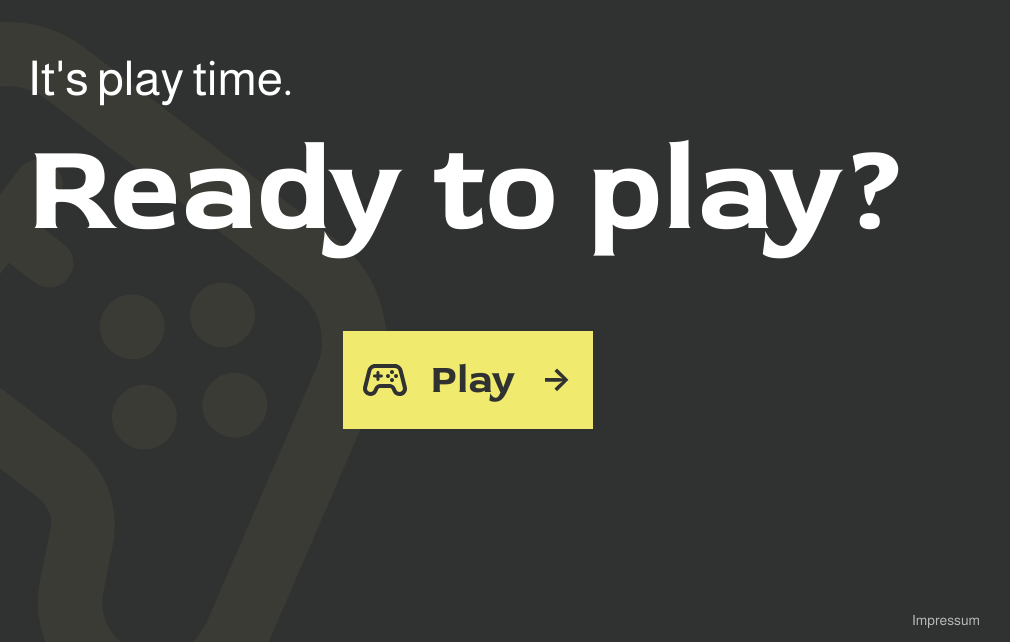
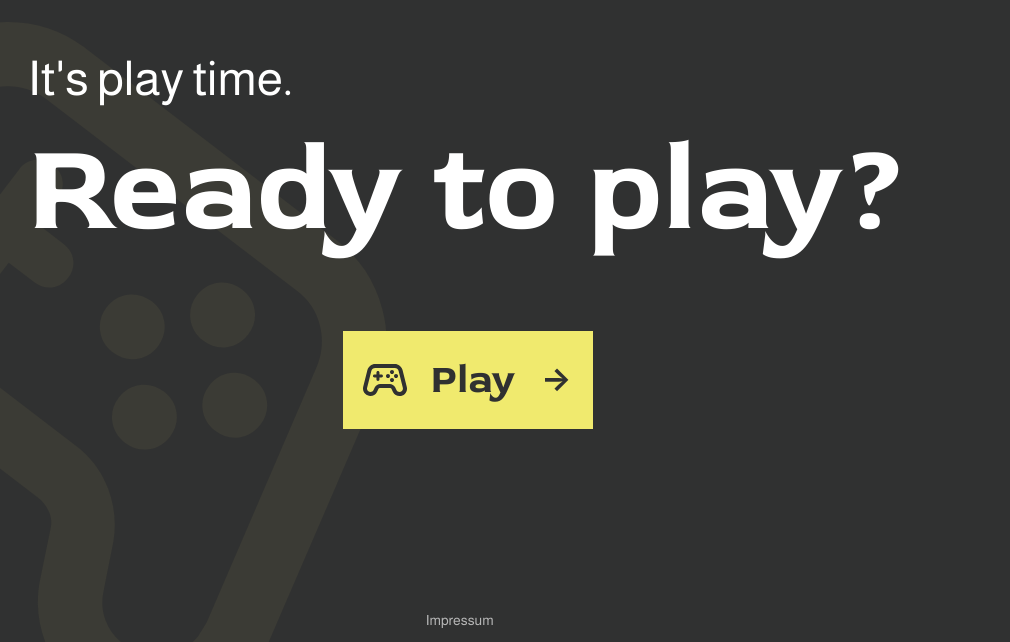
Before and after one commit to NouBou1/memory_ts, a website built with Vite: page index.html in a window 1280 px wide. Shown: the part 158-800 px from the top of the page, without its empty margins (172-1182 px from the left). Built offline with nearby package versions, Linux system fonts and the light colour scheme.

Commit message:
Adjust footer overlay position to 38% from the right

```diff
--- a/src/styles/layout/_footer.scss
+++ b/src/styles/layout/_footer.scss
@@ -7,11 +7,10 @@
     height: var(--footer-h);
     color: inherit;
 
-    // The home screen fills the viewport by design, so the footer floats over it
-    // instead of claiming a row. It sits right to stay clear of the controller.
+
     &--overlay {
         position: fixed;
-        right: 0;
+        right: 38%;
         bottom: 0;
         padding-right: 10vw;
 
```
